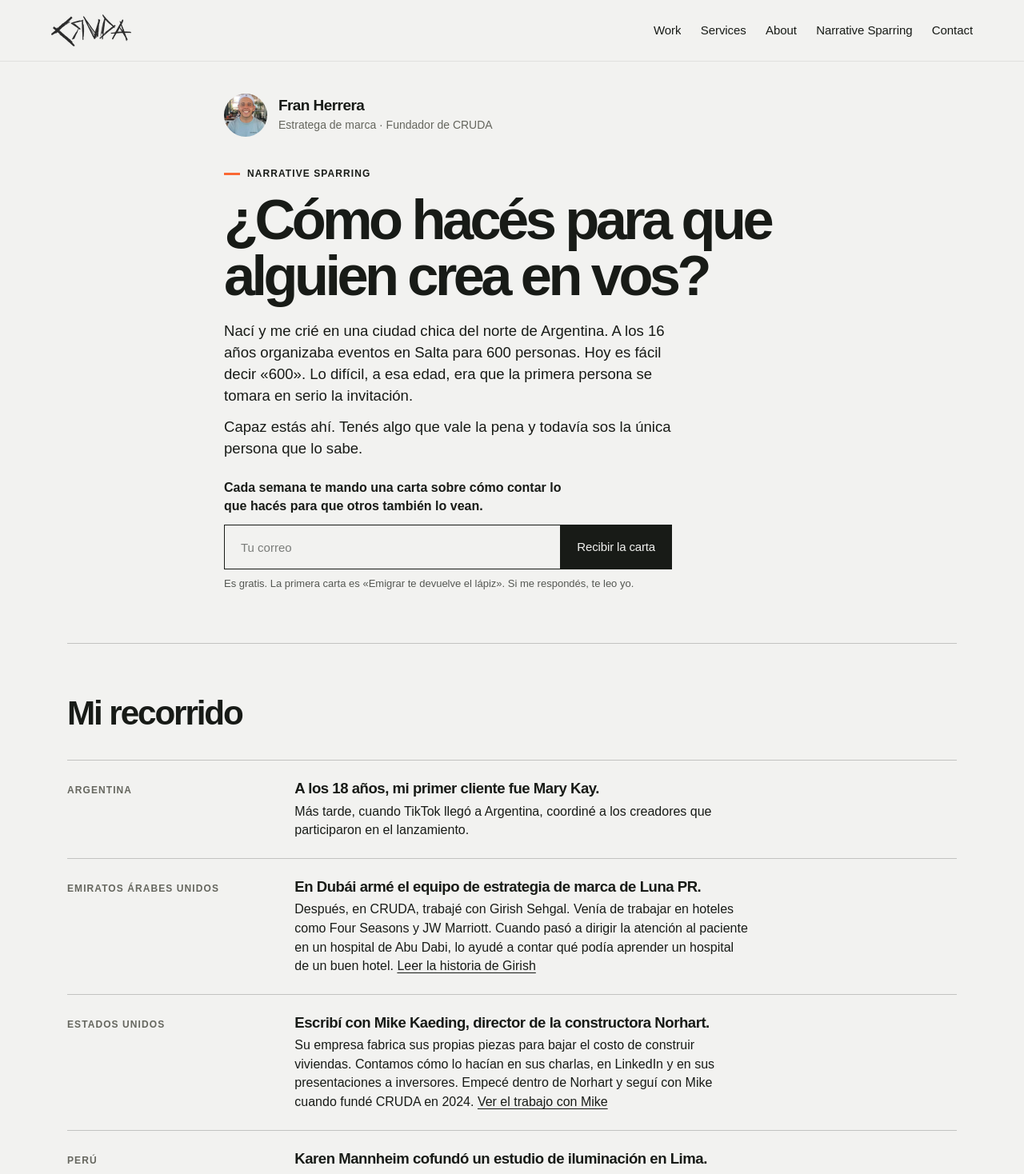
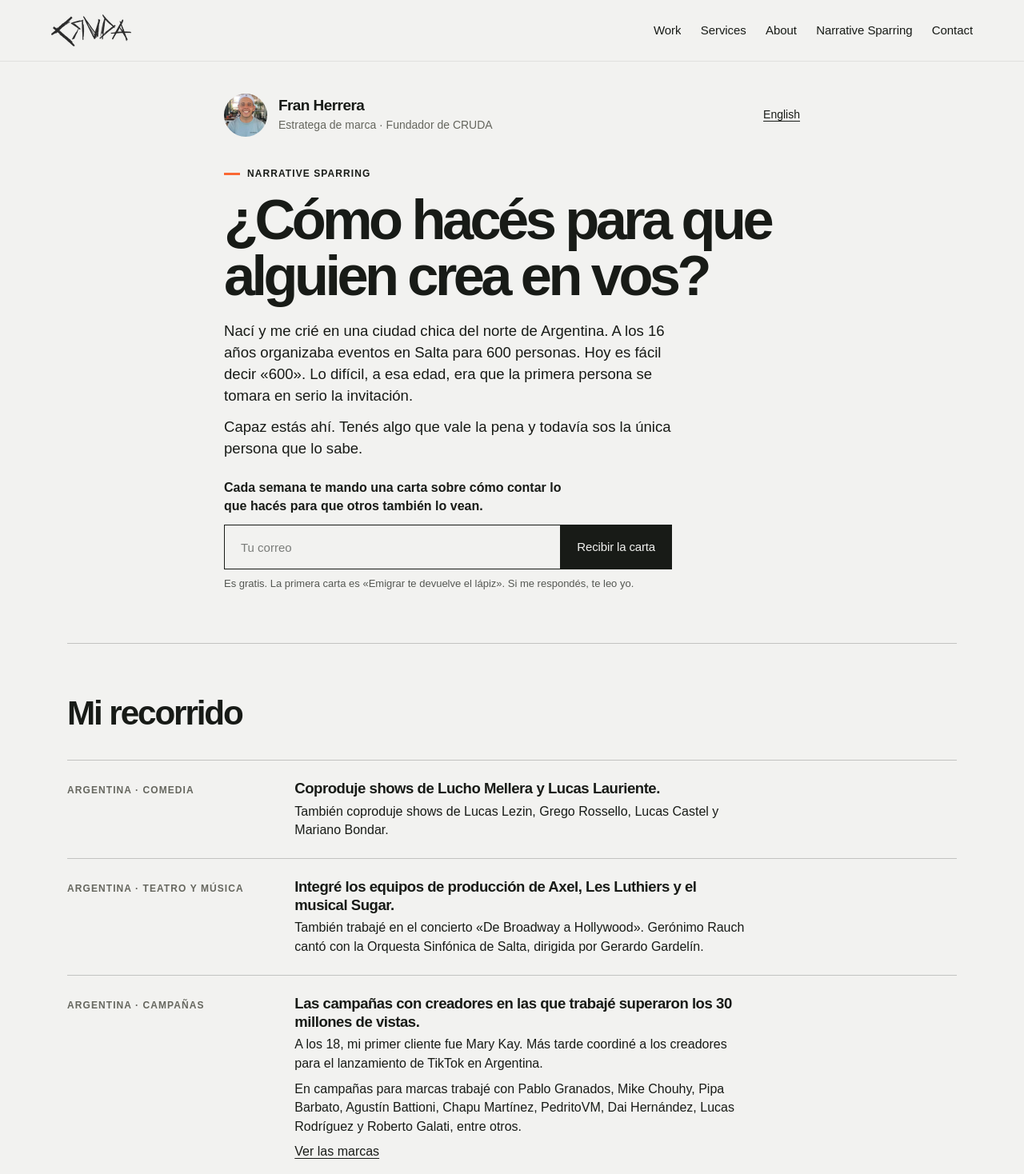
Before and after one commit to FranHerrera23/cruda-story-craft, a Next.js app: page /narrative-sparring in a window 1280 px wide. Shown: the top 1468 px of the page at 80% size. Built offline with nearby package versions, Linux system fonts and the light colour scheme; a web font is replaced by a local one.

Commit message:
Publicar los créditos de campañas y espectáculos en español e inglés

```diff
--- /dev/null
+++ b/app/narrative-sparring/editions.ts
@@ -0,0 +1,83 @@
+type Credit = {
+  label: string
+  headline: string
+  body: string
+  credits?: string
+  link?: { href: string; label: string }
+}
+
+export const career: Record<'es' | 'en', Credit[]> = {
+  es: [
+    {
+      label: 'Argentina · Comedia',
+      headline: 'Coproduje shows de Lucho Mellera y Lucas Lauriente.',
+      body: 'También coproduje shows de Lucas Lezin, Grego Rossello, Lucas Castel y Mariano Bondar.',
+    },
+    {
+      label: 'Argentina · Teatro y música',
+      headline: 'Integré los equipos de producción de Axel, Les Luthiers y el musical Sugar.',
+      body: 'También trabajé en el concierto «De Broadway a Hollywood». Gerónimo Rauch cantó con la Orquesta Sinfónica de Salta, dirigida por Gerardo Gardelín.',
+    },
+    {
+      label: 'Argentina · Campañas',
+      headline: 'Las campañas con creadores en las que trabajé superaron los 30 millones de vistas.',
+      body: 'A los 18, mi primer cliente fue Mary Kay. Más tarde coordiné a los creadores para el lanzamiento de TikTok en Argentina.',
+      credits: 'En campañas para marcas trabajé con Pablo Granados, Mike Chouhy, Pipa Barbato, Agustín Battioni, Chapu Martínez, PedritoVM, Dai Hernández, Lucas Rodríguez y Roberto Galati, entre otros.',
+      link: { href: '#campanas', label: 'Ver las marcas' },
+    },
+    {
+      label: 'Emiratos Árabes Unidos',
+      headline: 'Armé el equipo de estrategia de marca de Luna PR en Dubái.',
+      body: 'Después, en CRUDA, ayudé a Girish Sehgal a contar qué podía aprender un hospital de un buen hotel. Venía de trabajar en Four Seasons y JW Marriott cuando pasó a dirigir la atención al paciente en Abu Dabi.',
+      link: { href: '/work/girish-sehgal', label: 'Leer la historia de Girish' },
+    },
+    {
+      label: 'Estados Unidos',
+      headline: 'Escribí con Mike Kaeding, director de la constructora Norhart.',
+      body: 'Contamos cómo su empresa fabrica sus propias piezas para bajar el costo de construir viviendas. Escribí sus charlas, publicaciones y presentaciones a inversores. Empecé dentro de Norhart y seguí con Mike cuando fundé CRUDA en 2024.',
+      link: { href: '/work/mike-kaeding', label: 'Ver el trabajo con Mike' },
+    },
+    {
+      label: 'Perú',
+      headline: 'Con Karen Mannheim llevé la marca y las redes de su estudio de iluminación.',
+      body: 'Su equipo trabajó en proyectos con RAMSA, Wecselman Design, Oppenheim Architecture y Kobi Karp. Juntos elegimos qué historias contar. Escribí los textos y los llevé hasta su publicación.',
+      credits: 'Su comunidad pasó de 1.000 a 26.000 seguidores. Entre LinkedIn e Instagram, sus publicaciones se mostraron un millón de veces al año.',
+      link: { href: '/work/karen-mannheim', label: 'Ver el trabajo con Karen' },
+    },
+  ],
+  en: [
+    {
+      label: 'Argentina · Live comedy',
+      headline: 'I co-produced live shows for Lucho Mellera and Lucas Lauriente.',
+      body: 'Both Argentine comedians have their own Netflix stand-up specials.',
+    },
+    {
+      label: 'Argentina · Stage production',
+      headline: 'From Broadway to Hollywood, live in Salta.',
+      body: 'I worked on the production team for a concert with Gerónimo Rauch, who played the Phantom in London’s West End. Gerardo Gardelín, who wrote music for Tanguera at New York City Center, conducted the Salta Symphony Orchestra.',
+    },
+    {
+      label: 'Argentina · Brand campaigns',
+      headline: 'I worked on creator campaigns that drew over 30 million views.',
+      body: 'I coordinated creators for TikTok’s Argentina launch. My campaign work also included PedritoVM and Dai Hernández. Their YouTube channels have about 4.4 million and 3 million subscribers, respectively (November 2026).',
+    },
+    {
+      label: 'United Arab Emirates',
+      headline: 'I built the brand strategy team at Luna PR in Dubai.',
+      body: 'At CRUDA, I worked with Girish Sehgal, a Four Seasons and JW Marriott veteran, to tell the story of what hotels could teach an Abu Dhabi hospital about caring for patients.',
+      link: { href: '/work/girish-sehgal', label: 'Read Girish’s story' },
+    },
+    {
+      label: 'United States',
+      headline: 'I wrote with Mike Kaeding, CEO of Minnesota homebuilder Norhart.',
+      body: 'We turned the work inside his factories into talks, investor presentations and stories about the cost of housing. I started on his team and kept working with him when I founded CRUDA in 2024.',
+      link: { href: '/work/mike-kaeding', label: 'See the work with Mike' },
+    },
+    {
+      label: 'Peru',
+      headline: 'I ran brand marketing and social media for Karen Mannheim’s lighting studio.',
+      body: 'Her team worked on projects with RAMSA, Wecselman Design, Oppenheim Architecture and Kobi Karp. I took stories from the first conversation with Karen through publication. Her audience grew from 1,000 to 26,000 followers. Her posts drew a million impressions a year across Instagram and LinkedIn.',
+      link: { href: '/work/karen-mannheim', label: 'See the work with Karen' },
+    },
+  ],
+}
--- a/app/narrative-sparring/page.tsx
+++ b/app/narrative-sparring/page.tsx
@@ -1,14 +1,25 @@
 import type { Metadata } from 'next'
 import Link from 'next/link'
 import NewsletterCTA from '@/components/NewsletterCTA'
+import { career } from './editions'
 import './sparring.css'
 
-const title = 'Narrative Sparring · Fran Herrera, fundador de CRUDA'
-const description = 'Una carta semanal de Fran Herrera, estratega de marca y fundador de CRUDA. Ensayos y artículos sobre marcas, identidad y lo que cambia cuando emigrás.'
-export const metadata: Metadata = {
-  title, description,
-  alternates: { canonical: 'https://www.thecruda.com/narrative-sparring' },
-  openGraph: { title, description, url: '/narrative-sparring', locale: 'es_AR', images: ['/fran-herrera.webp'] },
+type PageProps = { searchParams: Promise<{ lang?: string; utm_source?: string; utm_campaign?: string }> }
+const path = '/narrative-sparring'
+
+export async function generateMetadata({ searchParams }: PageProps): Promise<Metadata> {
+  const english = (await searchParams).lang === 'en'
+  const url = 'https://www.thecruda.com' + path
+  const canonical = english ? url + '?lang=en' : url
+  const title = english ? 'Narrative Sparring · Fran Herrera, founder of CRUDA' : 'Narrative Sparring · Fran Herrera, fundador de CRUDA'
+  const description = english
+    ? 'A weekly letter from Fran Herrera on brands, identity and how to tell the story of your work.'
+    : 'Una carta semanal de Fran Herrera sobre marcas, identidad y cómo contar lo que hacés.'
+  return {
+    title, description,
+    alternates: { canonical, languages: { 'es-AR': url, 'en-US': url + '?lang=en' } },
+    openGraph: { title, description, url: canonical, locale: english ? 'en_US' : 'es_AR', images: ['/fran-herrera.webp'] },
+  }
 }
 
 const readingGroups = [
@@ -30,6 +41,25 @@ const readingGroups = [
   },
 ]
 
+const englishReadingGroups: typeof readingGroups = [
+  {
+    title: 'Essays',
+    readings: [
+      { title: 'Find Your Larry Holmes', slug: 'find-your-larry-holmes', image: '/essays/larry-holmes/larry-holmes.webp' },
+      { title: 'Would You Burn Down Your Own House?', slug: 'would-you-burn-down-your-own-house', image: '/essays/would-you-burn-down-your-own-house/thiel-email.webp' },
+      { title: 'Michael Bay Would Be Kubrick', slug: 'michael-bay-would-be-kubrick', image: '/essays/michael-bay-would-be-kubrick/hero.webp' },
+    ],
+  },
+  {
+    title: 'Brand strategy articles',
+    readings: [
+      { title: 'Brand Architecture: When Should You Create a New Brand?', slug: 'brand-architecture-when-to-create-a-new-brand', image: '/articles/arquitectura-de-marca-cuando-crear-otra-marca/bmw-en.svg' },
+      { title: 'How Do You Get Customers to Ask for Your B2B Brand by Name?', slug: 'how-to-get-customers-to-ask-for-your-b2b-brand', image: '/articles/como-lograr-que-clientes-pidan-tu-marca-b2b/intel-en.svg' },
+      { title: 'Should You Rebrand or Explain What Your Company Already Does?', slug: 'rebrand-or-explain-what-your-company-does', image: '/articles/rebranding-o-explicar-mejor-tu-empresa/kia-ev6-2021.webp' },
+    ],
+  },
+]
+
 const brands = [
   ['mary-kay.webp', 'Mary Kay'], ['tiktok.svg', 'TikTok'],
   ['purina.webp', 'Purina'], ['mastercard.svg', 'Mastercard'],
@@ -40,44 +70,64 @@ const brands = [
   ['polo.webp', 'Asociación Argentina de Polo'], ['ucasal.webp', 'Universidad Católica de Salta'],
 ]
 
-export default async function NarrativeSparring({ searchParams }: { searchParams: Promise<{ utm_source?: string }> }) {
-  const { utm_source } = await searchParams
-  const profile = utm_source === 'argentinoenrusia' || utm_source === 'thecruda' ? utm_source : ''
-  const attribution = profile ? '?utm_source=' + profile + '&utm_campaign=narrative-sparring' : ''
-  const libraryUrl = profile ? '/thinking?lang=es&' + attribution.slice(1) : '/thinking?lang=es'
+export default async function NarrativeSparring({ searchParams }: PageProps) {
+  const params = await searchParams
+  const english = params.lang === 'en'
+  const language = english ? 'en' : 'es'
+  const attribution = new URLSearchParams()
+  if (typeof params.utm_source === 'string') attribution.set('utm_source', params.utm_source)
+  if (typeof params.utm_campaign === 'string' || attribution.has('utm_source')) {
+    attribution.set('utm_campaign', params.utm_campaign || 'narrative-sparring')
+  }
+  const suffix = attribution.size ? '?' + attribution.toString() : ''
+  const englishQuery = new URLSearchParams(attribution)
+  englishQuery.set('lang', 'en')
+  const switchUrl = english ? path + suffix : path + '?' + englishQuery.toString()
+  const libraryQuery = new URLSearchParams(attribution)
+  libraryQuery.set('lang', language)
+  const libraryUrl = '/thinking?' + libraryQuery.toString()
+  const subscribe = english ? 'Get the letter' : 'Recibir la carta'
   return (
-    <div className="sparring" lang="es-AR">
+    <div className="sparring" lang={english ? 'en-US' : 'es-AR'}>
       <section className="sparring-intro" aria-labelledby="apertura">
         <div className="sparring-author">
           <img className="sparring-portrait" src="/fran-herrera.webp" alt="" width="64" height="64" />
-          <p><strong>Fran Herrera</strong><span>Estratega de marca · Fundador de CRUDA</span></p>
+          <p><strong>Fran Herrera</strong><span>{english ? 'Brand strategist · Founder of CRUDA' : 'Estratega de marca · Fundador de CRUDA'}</span></p>
+          <Link className="sparring-lang" href={switchUrl} hrefLang={english ? 'es' : 'en'} lang={english ? 'es' : 'en'}>{english ? 'Español' : 'English'}</Link>
         </div>
         <div className="sparring-letter">
           <p className="sparring-byline">Narrative Sparring</p>
-          <h1 id="apertura">¿Cómo hacés para que alguien crea en vos?</h1>
-          <p>Nací y me crié en una ciudad chica del norte de Argentina. A los 16 años organizaba eventos en Salta para 600 personas. Hoy es fácil decir «600». Lo difícil, a esa edad, era que la primera persona se tomara en serio la invitación.</p>
-          <p>Capaz estás ahí. Tenés algo que vale la pena y todavía sos la única persona que lo sabe.</p>
+          <h1 id="apertura">{english ? 'How do you get someone to believe in you?' : '¿Cómo hacés para que alguien crea en vos?'}</h1>
+          <p>{english ? 'I grew up in a small city in northern Argentina. At 16, I was putting on events for 600 people in Salta. The hard part was getting the first person to take an invitation from a teenager seriously.' : 'Nací y me crié en una ciudad chica del norte de Argentina. A los 16 años organizaba eventos en Salta para 600 personas. Hoy es fácil decir «600». Lo difícil, a esa edad, era que la primera persona se tomara en serio la invitación.'}</p>
+          <p>{english ? 'Maybe you know that feeling. You’ve built something worth sharing. So far, you’re the only one who knows it.' : 'Capaz estás ahí. Tenés algo que vale la pena y todavía sos la única persona que lo sabe.'}</p>
           <div className="sparring-signup" id="suscripcion">
-            <p>Cada semana te mando una carta sobre cómo contar lo que hacés para que otros también lo vean.</p>
-            <NewsletterCTA locale="es" campaign="narrative-sparring" variant="light" ctaLabel="Recibir la carta" helper="Es gratis. La primera carta es «Emigrar te devuelve el lápiz». Si me respondés, te leo yo." />
+            <p>{english ? 'Each week I write about how to tell the story of your work so other people can see what you see.' : 'Cada semana te mando una carta sobre cómo contar lo que hacés para que otros también lo vean.'}</p>
+            <NewsletterCTA locale={language} campaign="narrative-sparring" variant="light" ctaLabel={subscribe} helper={english ? "Free. Your first letter is in Spanish. Reply anytime. I read every response." : "Es gratis. La primera carta es «Emigrar te devuelve el lápiz». Si me respondés, te leo yo."} />
           </div>
         </div>
       </section>
 
       <section className="sparring-credentials" aria-labelledby="trayectoria">
-        <h2 id="trayectoria">Mi recorrido</h2>
+        <h2 id="trayectoria">{english ? 'My background' : 'Mi recorrido'}</h2>
         <dl>
-          <div><dt>Argentina</dt><dd><strong>A los 18 años, mi primer cliente fue Mary Kay.</strong> Más tarde, cuando TikTok llegó a Argentina, coordiné a los creadores que participaron en el lanzamiento.</dd></div>
-          <div><dt>Emiratos Árabes Unidos</dt><dd><strong>En Dubái armé el equipo de estrategia de marca de Luna PR.</strong> Después, en CRUDA, trabajé con Girish Sehgal. Venía de trabajar en hoteles como Four Seasons y JW Marriott. Cuando pasó a dirigir la atención al paciente en un hospital de Abu Dabi, lo ayudé a contar qué podía aprender un hospital de un buen hotel. <Link href="/work/girish-sehgal">Leer la historia de Girish</Link></dd></div>
-          <div><dt>Estados Unidos</dt><dd><strong>Escribí con Mike Kaeding, director de la constructora Norhart.</strong> Su empresa fabrica sus propias piezas para bajar el costo de construir viviendas. Contamos cómo lo hacían en sus charlas, en LinkedIn y en sus presentaciones a inversores. Empecé dentro de Norhart y seguí con Mike cuando fundé CRUDA en 2024. <Link href="/work/mike-kaeding">Ver el trabajo con Mike</Link></dd></div>
-          <div><dt>Perú</dt><dd><strong>Karen Mannheim cofundó un estudio de iluminación en Lima.</strong> Su equipo trabajó en proyectos con RAMSA, Wecselman Design, Oppenheim Architecture y Kobi Karp. Me encargué de la marca y de sus redes. Elegí con Karen qué historias contar, escribí los textos y llevé el trabajo hasta su publicación. Su comunidad pasó de 1.000 a 26.000 seguidores. Entre LinkedIn e Instagram, sus publicaciones se mostraron un millón de veces al año. <Link href="/work/karen-mannheim">Ver el trabajo con Karen</Link></dd></div>
+          {career[language].map(item => (
+            <div key={item.label}>
+              <dt>{item.label}</dt>
+              <dd>
+                <strong>{item.headline}</strong>
+                <p>{item.body}</p>
+                {item.credits && <p className="sparring-credit-line">{item.credits}</p>}
+                {item.link && <Link href={item.link.href}>{item.link.label}</Link>}
+              </dd>
+            </div>
+          ))}
         </dl>
-        <p className="sparring-location">Viví en tres países, viajé por trece y hoy escribo desde Rusia.</p>
+        <p className="sparring-location">{english ? 'I’ve lived in three countries, traveled through thirteen and now write from Russia.' : 'Viví en tres países, viajé por trece y hoy escribo desde Rusia.'}</p>
       </section>
 
       <section className="sparring-proof" aria-labelledby="campanas">
-        <h2 id="campanas">Clientes con los que trabajé</h2>
-        <p className="sparring-client-context">Desde sus equipos y desde agencias.</p>
+        <h2 id="campanas">{english ? 'Brands I’ve worked on' : 'Clientes con los que trabajé'}</h2>
+        <p className="sparring-client-context">{english ? 'In-house and on agency teams.' : 'Desde sus equipos y desde agencias.'}</p>
         <ul className="sparring-brands">{brands.map(([file, name]) => (
           <li key={file}>
             <img src={'/brands/' + file} alt={name} width="110" height="38" loading="lazy" />
@@ -86,13 +136,13 @@ export default async function NarrativeSparring({ searchParams }: { searchParams
       </section>
 
       <section className="sparring-reads" id="lecturas" aria-labelledby="seleccion">
-        <h2 id="seleccion">¿Por dónde querés empezar?</h2>
-        {readingGroups.map(group => (
+        <h2 id="seleccion">{english ? 'Where would you like to start?' : '¿Por dónde querés empezar?'}</h2>
+        {(english ? englishReadingGroups : readingGroups).map(group => (
           <div className="sparring-reading-group" key={group.title}>
             <h3>{group.title}</h3>
             <ul className="sparring-reading-list">{group.readings.map(r => (
               <li key={r.slug}>
-                <Link href={'/thinking/' + r.slug + attribution}>
+                <Link href={'/thinking/' + r.slug + suffix}>
                   <img src={r.image} alt="" loading="lazy" className={r.image.endsWith('.svg') ? 'sparring-diagram' : undefined} />
                   <h4>{r.title}</h4>
                 </Link>
@@ -100,10 +150,10 @@ export default async function NarrativeSparring({ searchParams }: { searchParams
             ))}</ul>
           </div>
         ))}
-        <p className="sparring-podcast">¿Preferís escuchar? En The Cruda Space hablé con Tomás Piuzzi, de Mercado Pago, sobre crecer sin empezar por los indicadores, y con Alexia Keglevich sobre volver a empezar. <a href="https://www.youtube.com/playlist?list=PLkZDmUoEd-4DN6yd2AOeKcvQCEvSh73Vz">Escuchá las conversaciones</a>.</p>
-        <nav aria-label="Más lecturas y suscripción">
-          <Link href={libraryUrl}>Ver todos los ensayos y artículos →</Link>
-          <a href="#suscripcion">Recibir la carta ↑</a>
+        <p className="sparring-podcast">{english ? 'Prefer to listen? Hear my conversations in Spanish with Tomás Piuzzi of Mercado Pago and Alexia Keglevich.' : '¿Preferís escuchar? En The Cruda Space hablé con Tomás Piuzzi, de Mercado Pago, sobre crecer sin empezar por los indicadores, y con Alexia Keglevich sobre volver a empezar.'} <a href="https://www.youtube.com/playlist?list=PLkZDmUoEd-4DN6yd2AOeKcvQCEvSh73Vz">{english ? 'Listen to The Cruda Space' : 'Escuchá las conversaciones'}</a>.</p>
+        <nav aria-label={english ? 'More reading and subscription' : 'Más lecturas y suscripción'}>
+          <Link href={libraryUrl}>{english ? 'Browse all essays and articles →' : 'Ver todos los ensayos y artículos →'}</Link>
+          <a href="#suscripcion">{subscribe} ↑</a>
         </nav>
       </section>
     </div>
--- a/app/narrative-sparring/sparring.css
+++ b/app/narrative-sparring/sparring.css
@@ -96,3 +96,10 @@
   .sparring-reading-list img { aspect-ratio: 1.3; }
   .sparring-reading-list h4 { margin: 0; }
 }
+
+.sparring-lang { margin-inline-start: auto; font-size: 14px; }
+.sparring-credentials .sparring-credit-line { margin-top: 8px; }
+.sparring-credentials dd > a { display: inline-block; margin-top: 7px; }
+@media (max-width: 450px) {
+  .sparring-author { gap: 10px; }
+}
```
